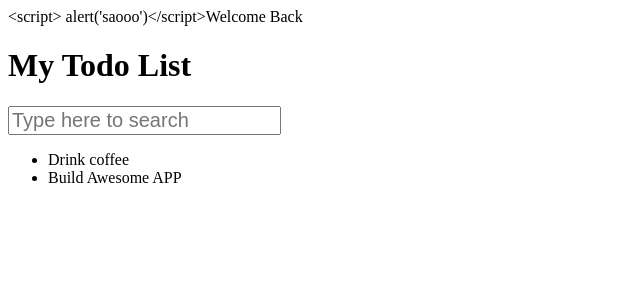
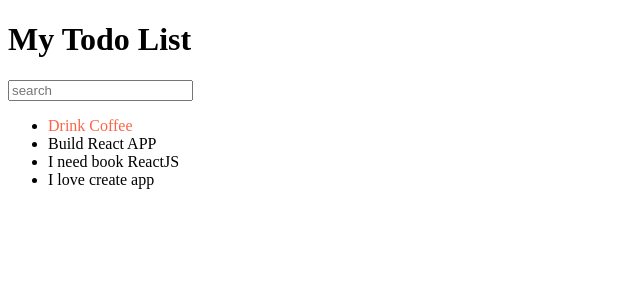
Before and after one commit to kipishinsky/react-redux-todolist-boostrap, a React (Create React App) app: page / in a window 1280 px wide. Shown: the top 300 px of the page, without its empty margins (0-640 px from the left). Built offline with nearby package versions, Linux system fonts and the light colour scheme.

Commit message:
add props

```diff
--- /dev/null
+++ b/src/App.js
@@ -0,0 +1,14 @@
+import {AppHeader} from "./components/app-header/AppHeader";
+import {SearchPanel} from "./components/search-panel/SearchPanel";
+import {Todolist} from "./components/todolist-item/TodoList";
+import React from "react";
+
+export const App = () => {
+	return (
+		<div className="APP">
+			<AppHeader/>
+			<SearchPanel/>
+			<Todolist/>
+		</div>
+	)
+}
--- /dev/null
+++ b/src/components/app-header/AppHeader.js
@@ -0,0 +1,5 @@
+import React from "react";
+
+export const AppHeader = () => {
+	return <h1>My Todo List</h1>
+}
--- /dev/null
+++ b/src/components/search-panel/SearchPanel.js
@@ -0,0 +1,7 @@
+import React from "react";
+
+export const SearchPanel = () => {
+	return <input
+		placeholder={'search'}
+	/>
+}
--- /dev/null
+++ b/src/components/todolist-item/TodoList.js
@@ -0,0 +1,16 @@
+import React from "react";
+import {TodoListItem} from "./TodoListItem"
+
+export const Todolist = (props) => {
+	return (
+		<ul>
+			<li><TodoListItem
+				label={"Drink Coffee"}
+				important={true}
+			/></li>
+			<li><TodoListItem label={'Build React APP'}/></li>
+			<li><TodoListItem label={'I need book ReactJS'}/></li>
+			<li><TodoListItem label={'I love create app'}/></li>
+		</ul>
+	)
+}
--- /dev/null
+++ b/src/components/todolist-item/TodoListItem.js
@@ -0,0 +1,10 @@
+import React from "react";
+
+export const TodoListItem = ({label, important = false}) => {
+
+	const style = {
+		color: important ? 'tomato' : 'black'
+	}
+
+	return <span style={style}>{label}</span>
+}
--- a/src/index.js
+++ b/src/index.js
@@ -1,52 +1,5 @@
 import React from 'react';
 import ReactDOM from 'react-dom';
-
-
-const Todolist = () => {
-
-	const items = ['Drink coffee', 'Build Awesome APP']
-
-	return (
-		<ul>
-			<li> { items[0] } </li>
-			<li> { items[1] } </li>
-		</ul>
-	)
-}
-
-const AppHeader = () => {
-	return <h1>My Todo List</h1>
-}
-
-const SearchPanel = () => {
-
-	const searchText = 'Type here to search'
-	const searchStyle = {
-		fontSize: '20px'
-	}
-
-	return <input
-		placeholder={searchText}
-		style={searchStyle}
-	/>
-}
-
-const App = () => {
-
-	const isLoggedIn = true;
-	const loginBox = <span>Log in please</span>
-	const welcomeBox = <span>Welcome Back</span>
-	const value = `<script> alert('saooo')</script>`
-
-	return (
-		<div className="APP">
-			{value}
-			{ isLoggedIn ? welcomeBox : loginBox}
-			<AppHeader />
-			<SearchPanel />
-			<Todolist />
-		</div>
-	)
-}
+import {App} from "./App";
 
 ReactDOM.render(<App/>, document.getElementById('root'));
```
